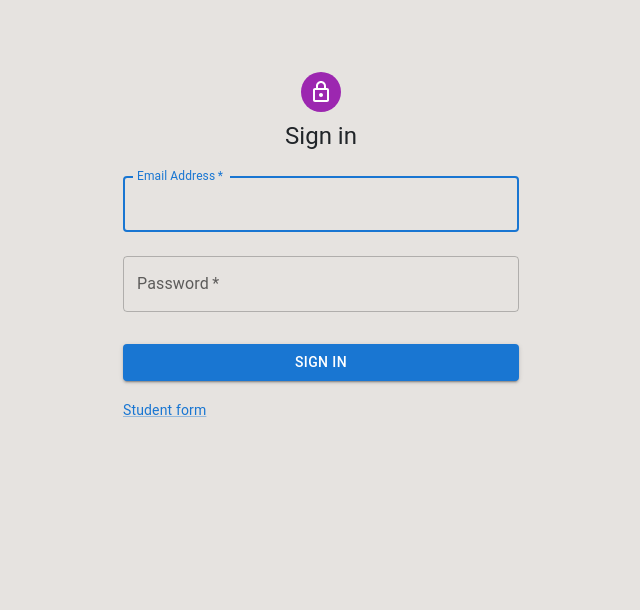
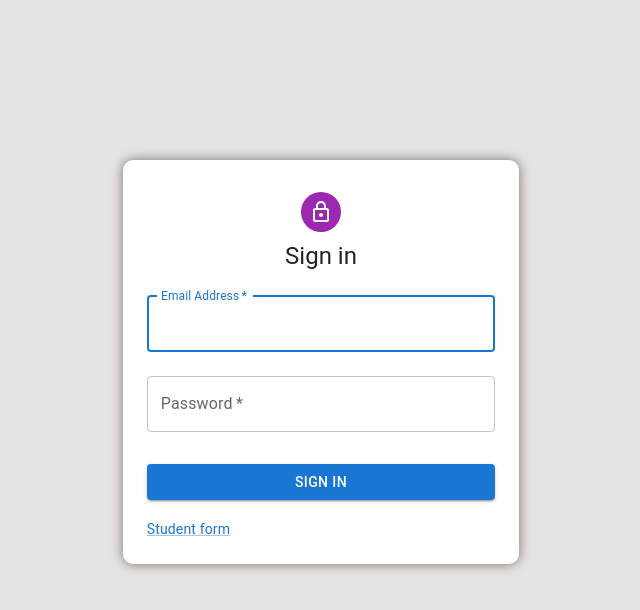
Before and after one commit to 4rjunc/CertChain, a React (Vite) app: page / in a window 1280 px wide. Shown: the top 610 px of the page, without its empty margins (319-959 px from the left). Built offline with nearby package versions, Linux system fonts and the light colour scheme.

Commit message:
login_style

```diff
--- a/src/component/Login.jsx
+++ b/src/component/Login.jsx
@@ -16,18 +16,31 @@ const Login = ({ onLogin, onShowStudentForm, onSubmit }) => {
     <Container component="main" maxWidth="xs">
       <Box
         sx={{
-          marginTop: 8,
+          marginTop: 20,
           display: 'flex',
           flexDirection: 'column',
           alignItems: 'center',
         }}
       >
-        <Avatar sx={{ m: 1, bgcolor: 'secondary.main' }}>
+        <div className='box'>
+          <Box
+            sx={{
+              display: 'flex',
+              flexDirection: 'column',
+              alignItems: 'center', // Center-aligns children horizontally
+              justifyContent: 'center', // Center-aligns children vertically if needed
+              textAlign: 'center', // Centers the text within the Typography
+            }}
+          >
+            <Avatar
+              sx={{ m: 1, bgcolor: 'secondary.main' }}
+            >
               <LockOutlinedIcon />
             </Avatar>
             <Typography component="h1" variant="h5">
               Sign in
             </Typography>
+          </Box>
           <Box component="form" noValidate sx={{ mt: 1 }} onSubmit={handleSubmit}>
             <TextField
               margin="normal"
@@ -70,6 +83,7 @@ const Login = ({ onLogin, onShowStudentForm, onSubmit }) => {
               </Grid>
             </Grid>
           </Box>
+        </div>
       </Box>
     </Container>
   );
```
Lines whose indentation alone changed are shown as unchanged.
